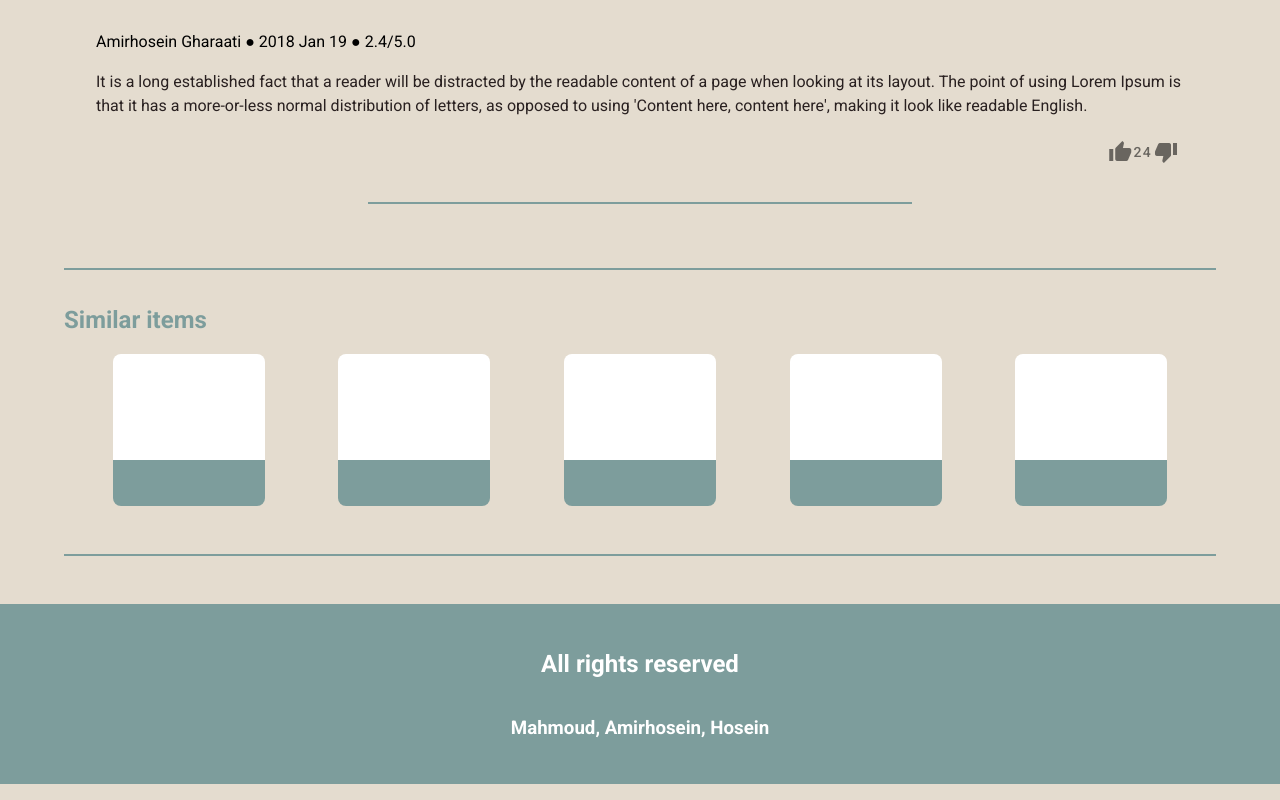
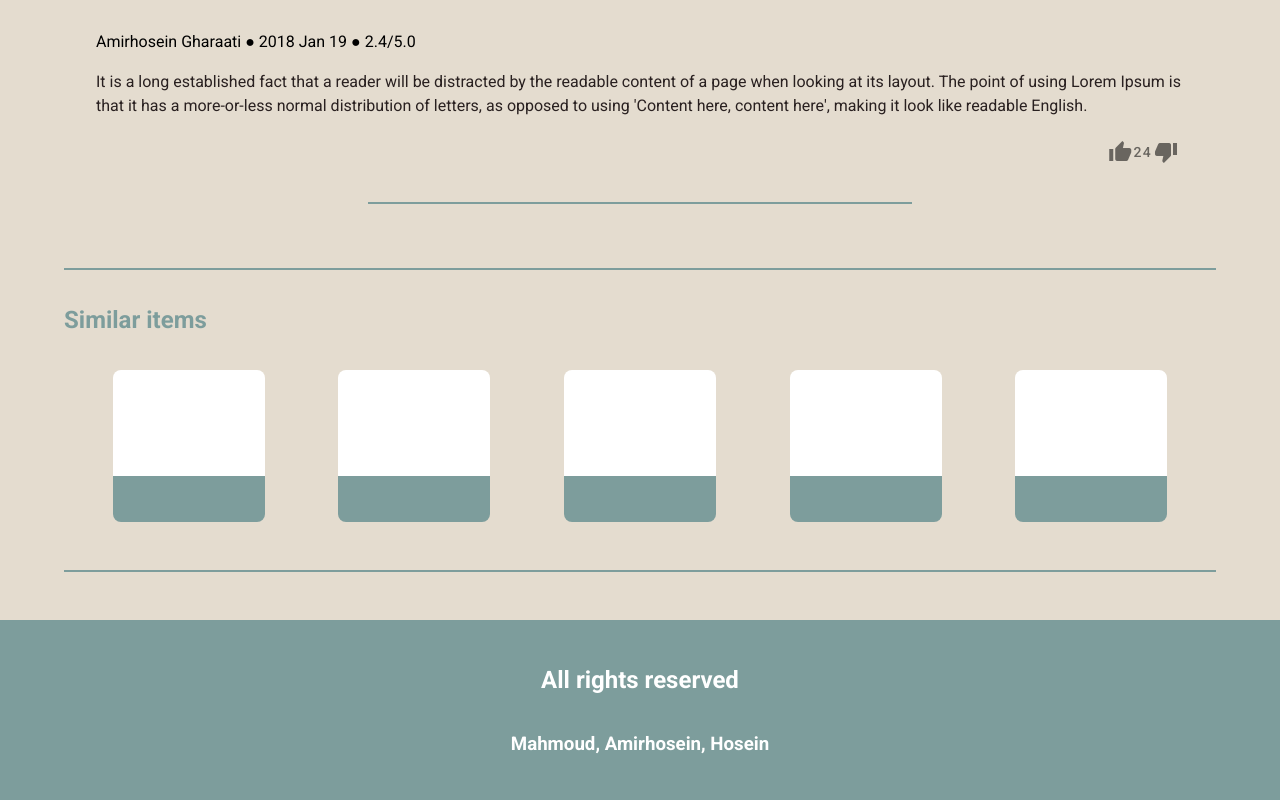
Before and after one commit to AmirHosein-Gharaati/marketplace-frontend, a Nuxt app: page /products/1 in a window 1280 px wide. Shown: the part 1032-1832 px from the top of the page. Built offline with nearby package versions, Linux system fonts and the light colour scheme.

Commit message:
fix padding

```diff
--- a/pages/products/_id.vue
+++ b/pages/products/_id.vue
@@ -52,7 +52,7 @@
       </div>
 
       <div>
-        <h2 class="txt">Similar items</h2>
+        <h2 class="txt pb-4">Similar items</h2>
         <section>
           <v-container>
             <v-row>
```
